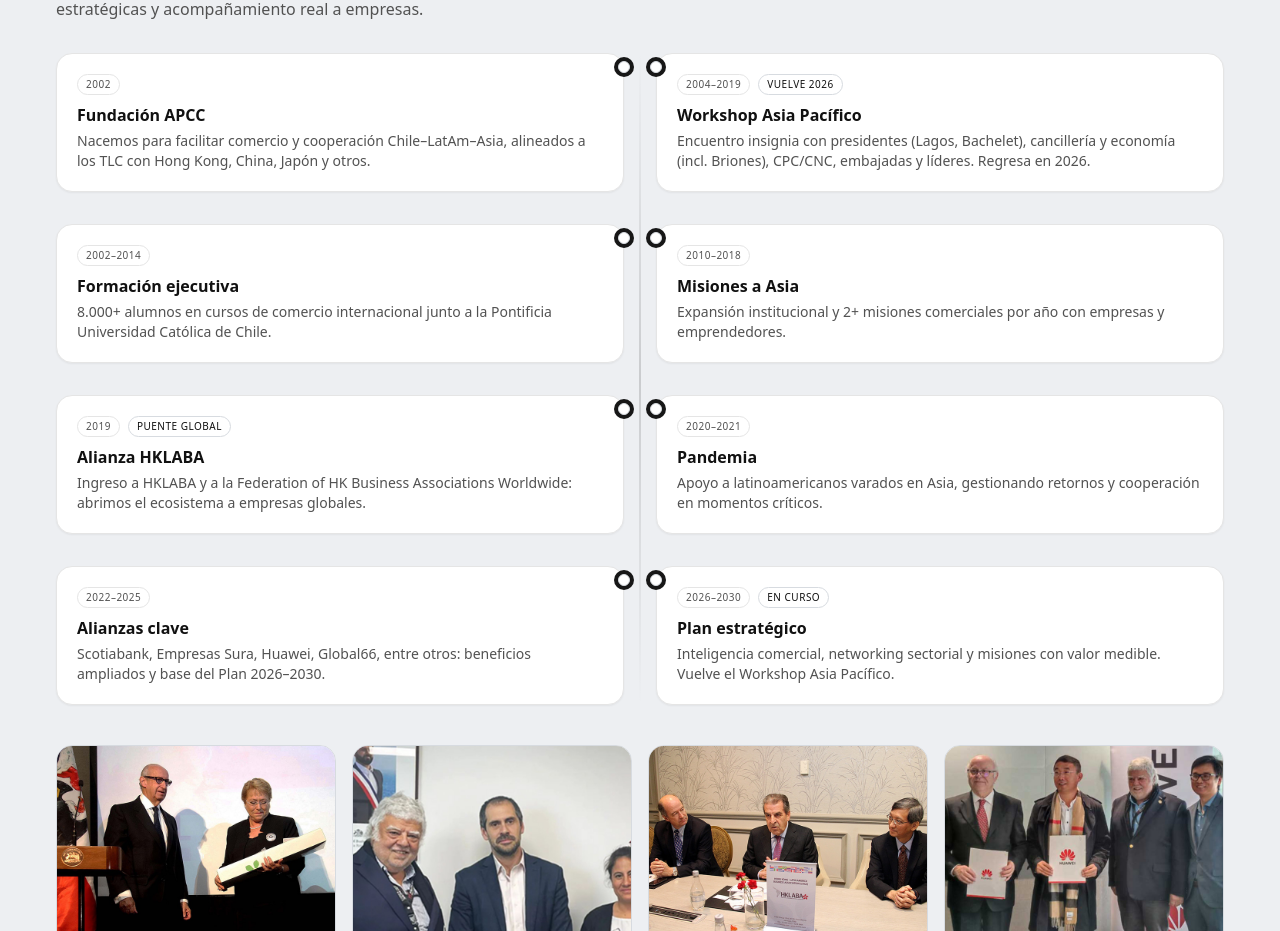
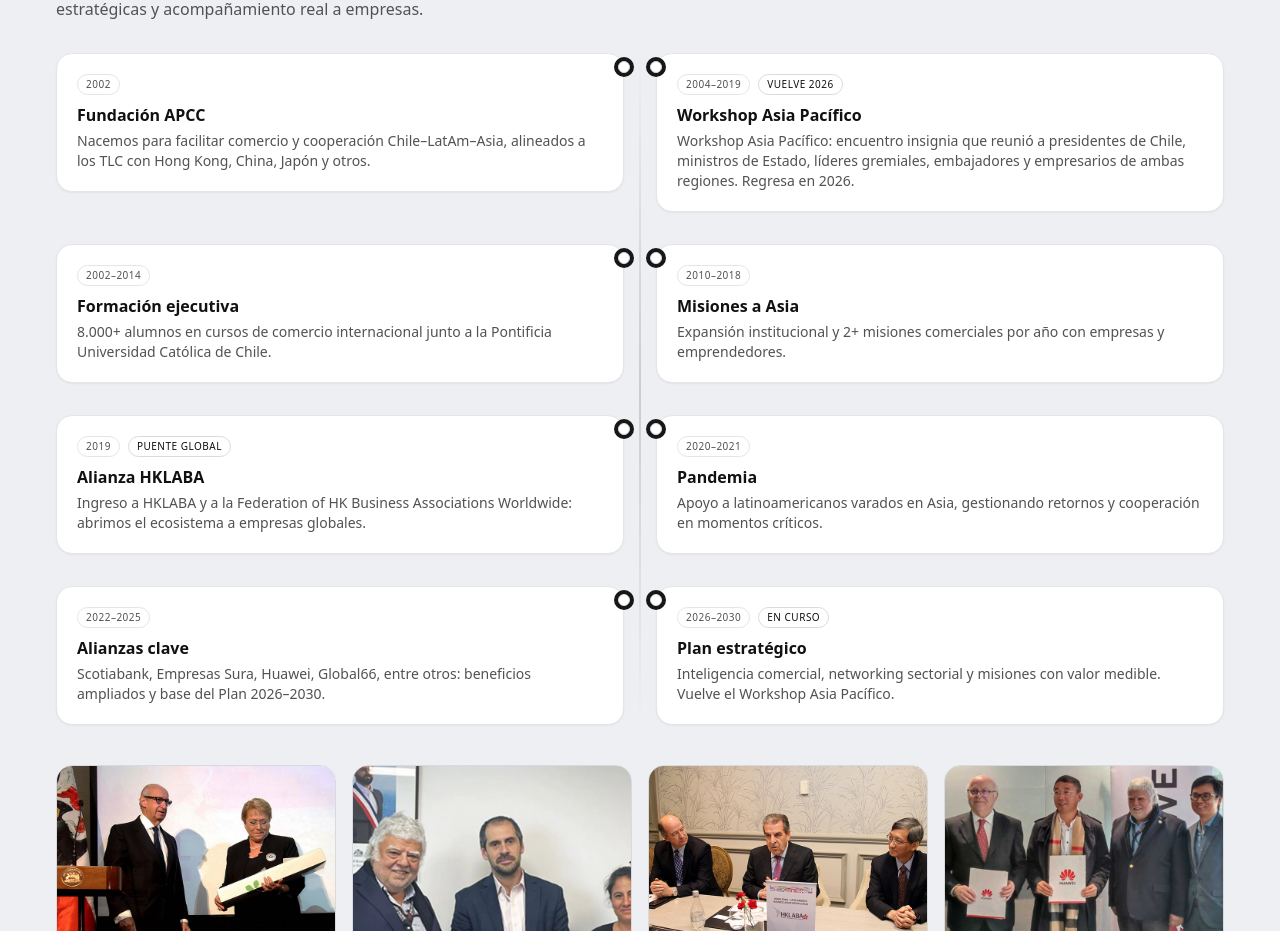
Before and after one commit to TronxGroup/APCC-Chamber, a Next.js app: page /quienes-somos in a window 1280 px wide. Shown: the part 2260-3191 px from the top of the page. Built offline with nearby package versions, Linux system fonts and the light colour scheme.

Commit message:
Update page.tsx

```diff
--- a/app/(routes)/quienes-somos/page.tsx
+++ b/app/(routes)/quienes-somos/page.tsx
@@ -245,7 +245,7 @@ export default function Page() {
         year: '2004–2019',
         title: 'Workshop Asia Pacífico',
         text:
-          'Encuentro insignia con presidentes (Lagos, Bachelet), cancillería y economía (incl. Briones), CPC/CNC, embajadas y líderes. Regresa en 2026.',
+          'Workshop Asia Pacífico: encuentro insignia que reunió a presidentes de Chile, ministros de Estado, líderes gremiales, embajadores y empresarios de ambas regiones. Regresa en 2026.',
         badge: 'Vuelve 2026',
       },
       {
```
